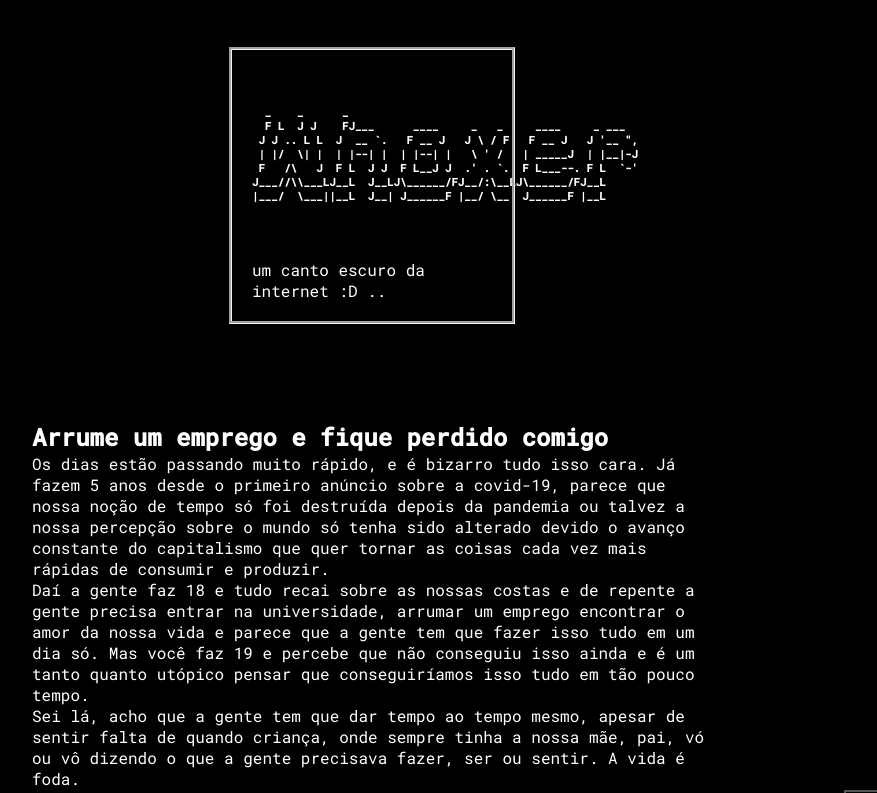
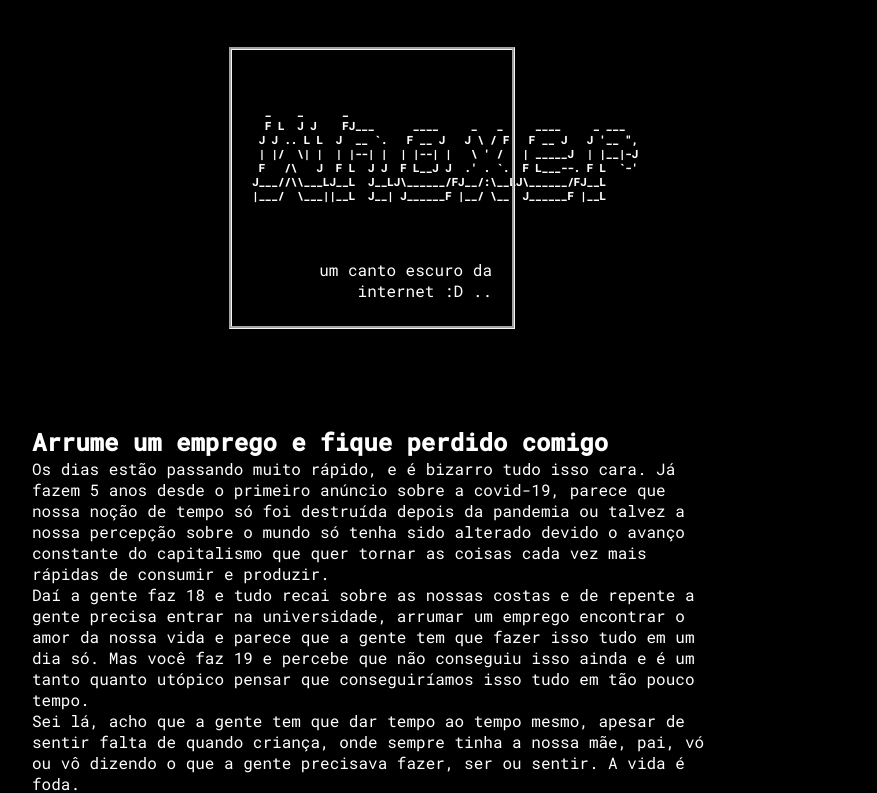
Before and after one commit to whoxer/whoxer.github.io, a PHP site: page /bla_bla_bla/futuro.html in a window 1280 px wide. Shown: the top 793 px of the page, without its empty margins (268-1145 px from the left). Run offline with PHP 8.4, Linux system fonts and the light colour scheme.

Commit message:
Descrição do site movido para a direita

```diff
--- a/css/post.css
+++ b/css/post.css
@@ -30,6 +30,10 @@
         /* --------------------- */
         text-align: center;
         /* ---------------------- */
+    }
+    .description {
+        text-align: right;
+        padding-bottom: 5px;
     }
    .post {
         text-align: left;
```
